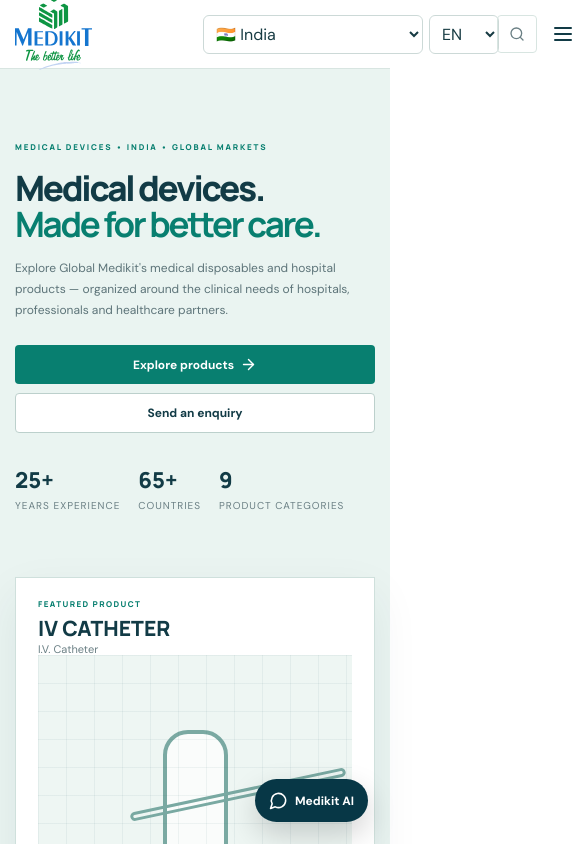
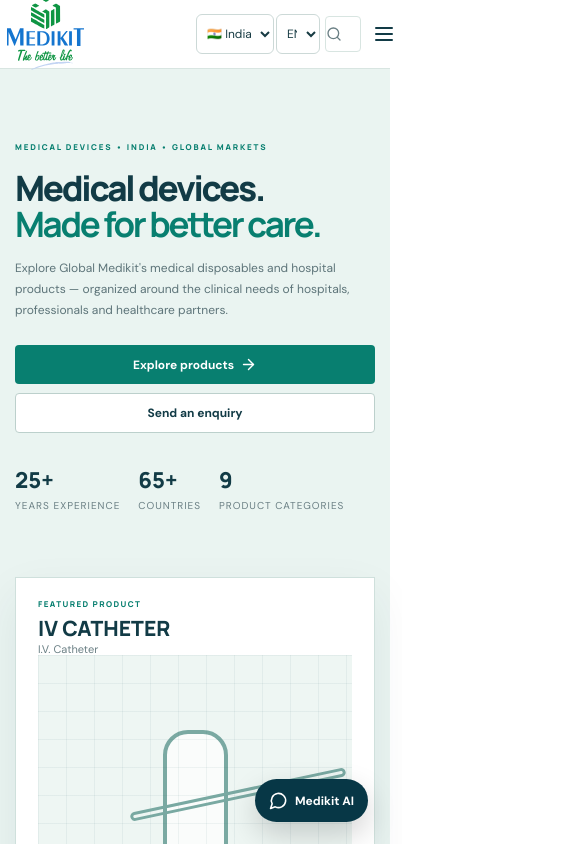
Before and after one commit to Hitesh2207/GlobalMedikit, a React (Vite) app: page / in a window 390 px wide. Shown: the top 844 px of the page, 581 px wide, since content can reach past the window. Built offline with nearby package versions, Linux system fonts and the light colour scheme.

Commit message:
Fix mobile navbar

```diff
--- a/package.json
+++ b/package.json
@@ -4,7 +4,7 @@
   "version": "1.0.0",
   "type": "module",
   "scripts": {
-    "dev": "vite",
+    "dev": "vite --host",
     "build": "vite build",
     "preview": "vite preview"
   },
--- a/src/styles.css
+++ b/src/styles.css
@@ -2487,7 +2487,7 @@
 
 }
 
-.market-switcher {
+/* .market-switcher {
     display: flex;
     gap: 6px;
     align-items: center
@@ -2521,4 +2521,202 @@
         flex: 0 0 70px
     }
 
-}
+} */
+
+/* =========================================
+   COUNTRY / LANGUAGE SWITCHER
+   ========================================= */
+
+.market-switcher {
+    display: flex;
+    gap: 6px;
+    align-items: center;
+    flex-shrink: 0;
+}
+
+.market-switcher select {
+    border: 1px solid #ccd9d7;
+    background: #fff;
+    color: #173b43;
+    border-radius: 6px;
+    padding: 7px 8px;
+    font: inherit;
+    max-width: 150px;
+    min-width: 0;
+}
+
+.market-switcher select + select {
+    max-width: 70px;
+}
+
+
+/* =========================================
+   MOBILE HEADER
+   ========================================= */
+
+@media (max-width: 650px) {
+
+    .header {
+        width: 100%;
+        overflow: visible;
+    }
+
+    .header-in {
+        width: calc(100% - 20px);
+        height: 68px;
+        min-width: 0;
+        display: flex;
+        align-items: center;
+        gap: 6px;
+        box-sizing: border-box;
+    }
+
+    /* Logo */
+    .logo-button {
+        flex-shrink: 0;
+        padding: 0;
+    }
+
+    .brand-logo {
+        width: 105px;
+        max-width: 105px;
+    }
+
+    /* Navigation hidden until hamburger is opened */
+    .nav {
+        display: none;
+    }
+
+    .nav.mobile-open {
+        display: flex;
+        position: absolute;
+        left: 10px;
+        right: 10px;
+        top: 68px;
+        z-index: 1000;
+
+        background: #fff;
+        flex-direction: column;
+        align-items: stretch;
+
+        padding: 12px;
+
+        border: 1px solid var(--line);
+        box-shadow: 0 20px 40px rgba(0, 0, 0, .12);
+    }
+
+    .nav.mobile-open button {
+        justify-content: flex-start;
+        width: 100%;
+    }
+
+    /* Right side controls */
+    .head-actions {
+        margin-left: auto;
+        display: flex;
+        align-items: center;
+        gap: 5px;
+        min-width: 0;
+        flex-shrink: 1;
+    }
+
+    /* Country/language */
+    .market-switcher {
+        display: flex;
+        align-items: center;
+        gap: 3px;
+        width: auto;
+        flex-shrink: 1;
+    }
+
+    .market-switcher select {
+        height: 40px;
+        padding: 5px 6px;
+        font-size: 12px;
+        min-width: 0;
+    }
+
+    /* Country */
+    .market-switcher select:first-child {
+        width: 90px;
+        max-width: 90px;
+    }
+
+    /* Language */
+    .market-switcher select + select {
+        width: 48px;
+        max-width: 48px;
+        flex: 0 0 48px;
+    }
+
+    /* Search */
+    .find-button {
+        width: 40px;
+        min-width: 40px;
+        height: 40px;
+        padding: 0;
+        flex-shrink: 0;
+    }
+
+    .find-button span {
+        display: none;
+    }
+
+    /* Enquire hidden on mobile */
+    .enquire-button {
+        display: none;
+    }
+
+    /* Hamburger */
+    .menu-button {
+        display: grid;
+        place-items: center;
+
+        width: 40px;
+        min-width: 40px;
+        height: 40px;
+
+        padding: 0;
+        flex-shrink: 0;
+    }
+}
+
+
+/* =========================================
+   SMALL MOBILE
+   ========================================= */
+
+@media (max-width: 400px) {
+
+    .header-in {
+        width: calc(100% - 14px);
+        gap: 4px;
+    }
+
+    .brand-logo {
+        width: 90px;
+        max-width: 90px;
+    }
+
+    .market-switcher {
+        gap: 2px;
+    }
+
+    .market-switcher select:first-child {
+        width: 78px;
+        max-width: 78px;
+    }
+
+    .market-switcher select + select {
+        width: 44px;
+        max-width: 44px;
+        flex-basis: 44px;
+    }
+
+    .find-button,
+    .menu-button {
+        width: 36px;
+        min-width: 36px;
+        height: 36px;
+    }
+}
```
